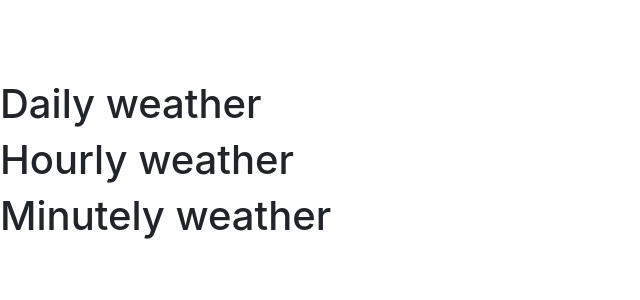
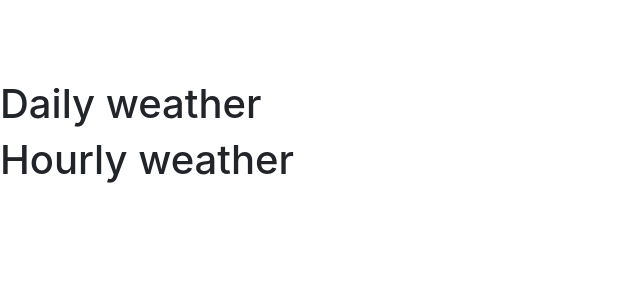
Before and after one commit to DiZiNnEs/weather-website-backend, a Django app: template weather/templates/weather/weather.html in a window 1280 px wide. Shown: the part 484-784 px from the top of the page, without its empty margins (0-640 px from the left). Run offline with Django 3.2, Linux system fonts and the light colour scheme; the template is opened without the code that fills it, so the values that code supplies are empty; some libraries are stand-ins or nearby versions.

Commit message:
refactor(templates): delete minutely parser because it's not exist in API in templates

```diff
--- a/weather/templates/weather/weather.html
+++ b/weather/templates/weather/weather.html
@@ -88,38 +88,5 @@
         </div>
     {% endfor %}
 
-    <h1>Minutely weather</h1>
-
-    {% for city in city_weather %}
-        <div class="card" style="width: 11rem;">
-            <img class="card-img-top"
-                 src="http://openweathermap.org/img/w/{{ city.Weather_icon_name_forecast_minutely }}.png"
-                 alt="Card image cap">
-            <div class="card-body">
-                <h5 class="card-title">Card title</h5>
-                {% csrf_token %}
-                <p class="card-text">Clouds: {{ city.Clouds_minutely }}</p>
-                <p class="card-text">Humidity: {{ city.Humidity_minutely }}</p>
-                <p class="card-text">Status: {{ city.Status_minutely }}</p>
-                <p class="card-text">Detailed status: {{ city.Detailed_status_minutely }}</p>
-                <p class="card-text">Temperature: {{ city.Temperature_minutely }}</p>
-
-                {# new #}
-                <p class="card-text">Temperature: {{ city.Heat_index_minutely }}</p>
-                <p class="card-text">Temperature: {{ city.Pressure_minutely }}</p>
-                <p class="card-text">Temperature: {{ city.Rain_minutely }}</p>
-                <p class="card-text">Temperature: {{ city.Ref_time_minutely }}</p>
-                <p class="card-text">Temperature: {{ city.Snow_minutely }}</p>
-                <p class="card-text">Temperature: {{ city.Srise_time_minutely }}</p>
-                <p class="card-text">Temperature: {{ city.sset_time_minutely }}</p>
-                <p class="card-text">Temperature: {{ city.Utc_offset_minutely }}</p>
-                <p class="card-text">Temperature: {{ city.Uvi_minutely }}</p>
-                <p class="card-text">Temperature: {{ city.Detailed_status_minutely }}</p>
-                <p class="card-text">Temperature: {{ city.Visibility_distance_minutely }}</p>
-                <p class="card-text">Temperature: {{ city.Temperature_minutely }}</p>
-                <p class="card-text">Temperature: {{ city.Wind_minutely }}</p>
-            </div>
-        </div>
-    {% endfor %}
 
 {% endblock %}
```
Also changed, not shown: weather/templates/weather/index.html (indentation only).
